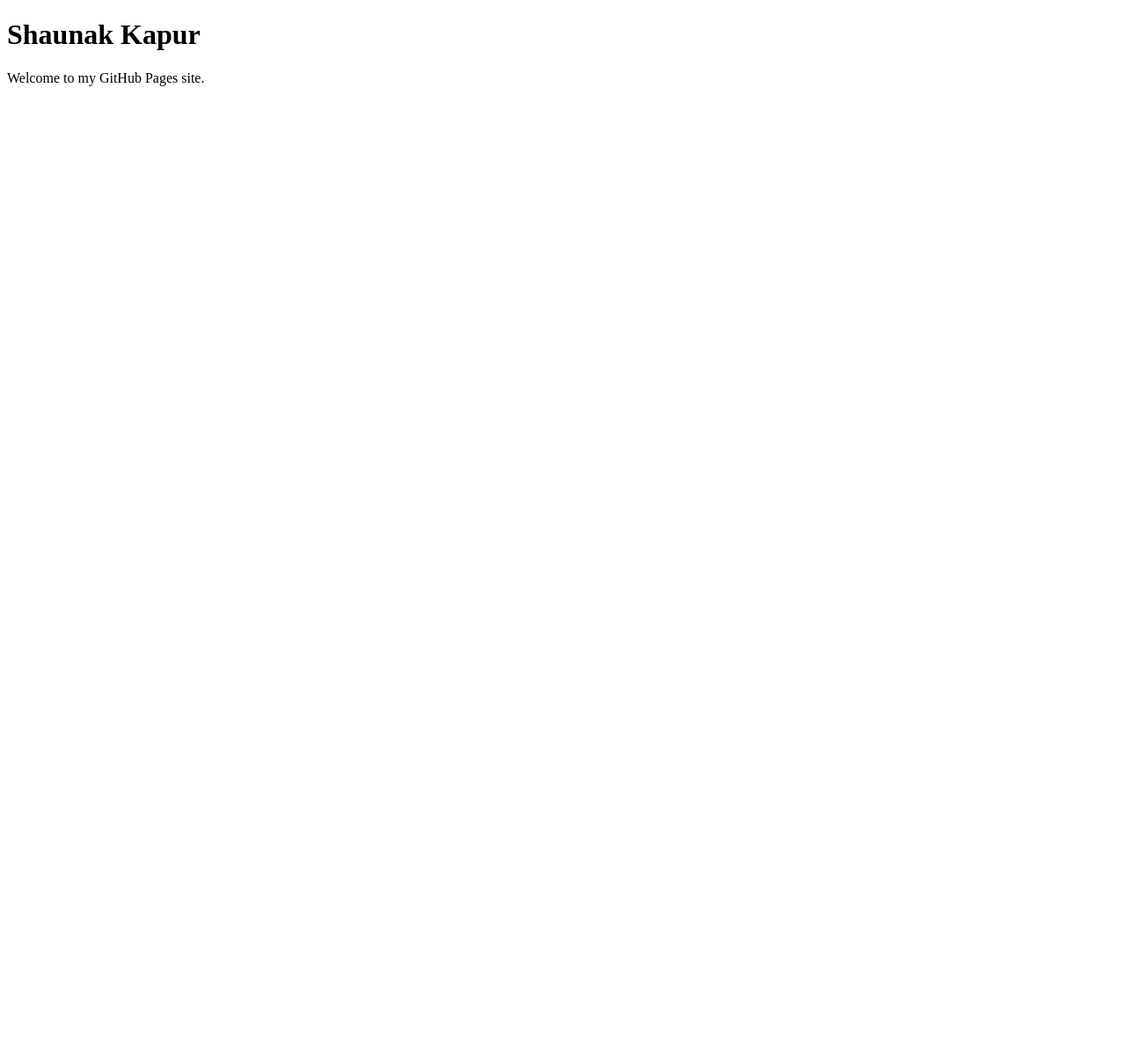
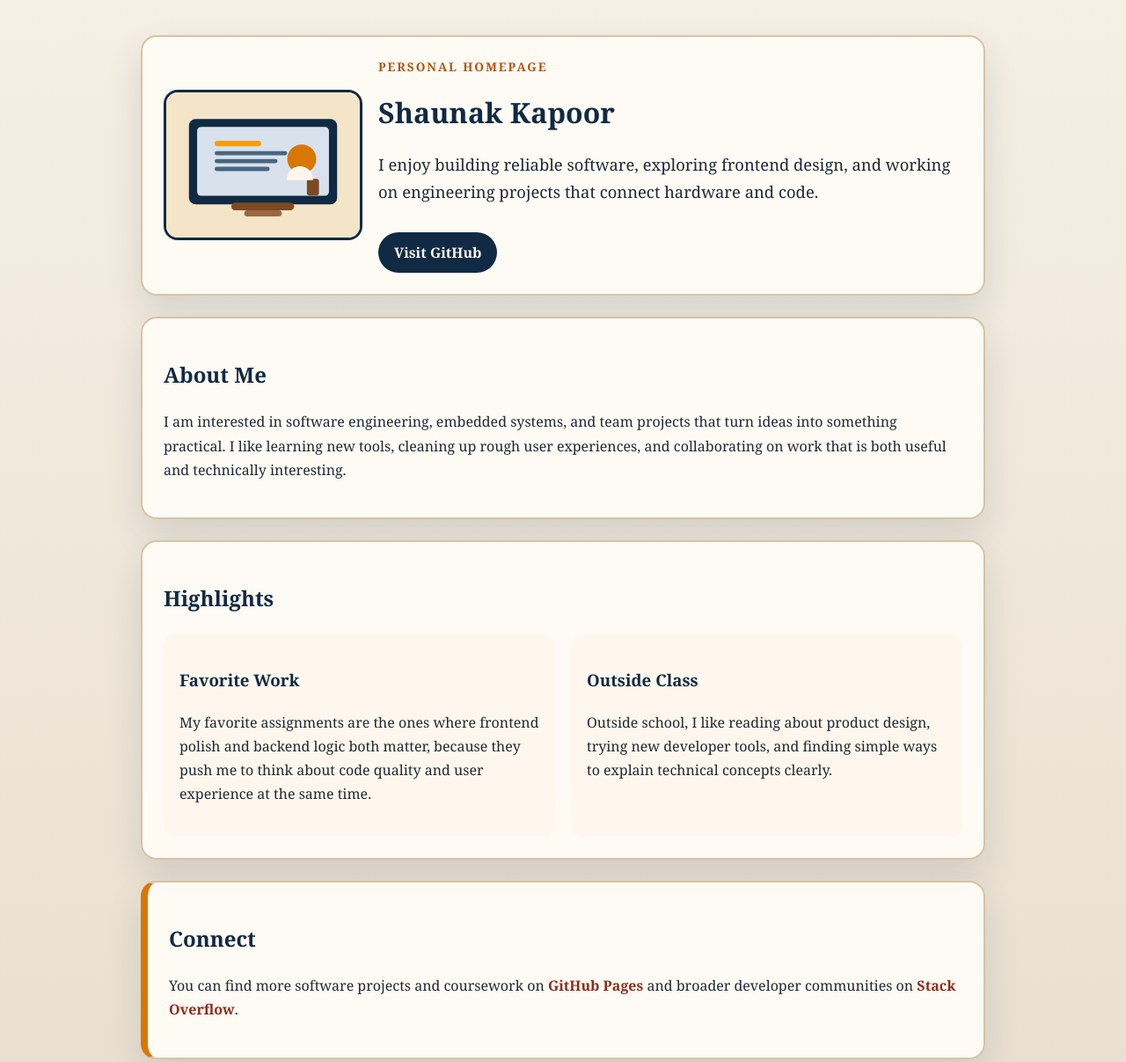
Before and after one commit to shaunak1206/shaunak1206.github.io, a plain HTML site: page index.html in a window 1280 px wide. Shown: the top 1207 px of the page at 88% size. Before the commit the page ends 800 px from the top, so only its background shows below. Drawn offline with Linux system fonts and the light colour scheme.

Commit message:
Publish homework personal site

```diff
--- a/index.html
+++ b/index.html
@@ -1,11 +1,76 @@
-<!doctype html>
-<html>
+<!DOCTYPE html>
+<html lang="en">
   <head>
+    <meta charset="UTF-8" />
+    <meta name="viewport" content="width=device-width, initial-scale=1.0" />
     <meta name="google-site-verification" content="2eJvTmA9PDaBYqYv0GMzokDo6ssvO8T7ZOUeJiV2wYk" />
-    <title>Shaunak Kapur</title>
+    <meta
+      name="description"
+      content="A personal homepage for an engineering student featuring interests, project experience, and ways to connect online."
+    />
+    <title>Shaunak Kapoor | Personal Site</title>
+    <link rel="stylesheet" href="stylesheet.css" />
   </head>
   <body>
-    <h1>Shaunak Kapur</h1>
-    <p>Welcome to my GitHub Pages site.</p>
+    <div id="page-shell">
+      <div class="card hero">
+        <img
+          class="portrait"
+          src="workspace-illustration.svg"
+          alt="Illustration of a desk workspace with a laptop and coffee mug"
+        />
+        <div>
+          <p class="eyebrow">Personal Homepage</p>
+          <h1>Shaunak Kapoor</h1>
+          <p class="lead">
+            I enjoy building reliable software, exploring frontend design, and working on
+            engineering projects that connect hardware and code.
+          </p>
+          <a class="button-link" href="https://github.com/" target="_blank" rel="noreferrer">
+            Visit GitHub
+          </a>
+        </div>
+      </div>
+
+      <div class="card section-block">
+        <h2>About Me</h2>
+        <p>
+          I am interested in software engineering, embedded systems, and team projects that turn
+          ideas into something practical. I like learning new tools, cleaning up rough user
+          experiences, and collaborating on work that is both useful and technically interesting.
+        </p>
+      </div>
+
+      <div class="card section-block">
+        <h2>Highlights</h2>
+        <div class="two-column">
+          <div class="info-box">
+            <h3>Favorite Work</h3>
+            <p>
+              My favorite assignments are the ones where frontend polish and backend logic both
+              matter, because they push me to think about code quality and user experience at the
+              same time.
+            </p>
+          </div>
+          <div class="info-box">
+            <h3>Outside Class</h3>
+            <p>
+              Outside school, I like reading about product design, trying new developer tools, and
+              finding simple ways to explain technical concepts clearly.
+            </p>
+          </div>
+        </div>
+      </div>
+
+      <div class="card section-block" id="contact">
+        <h2>Connect</h2>
+        <p>
+          You can find more software projects and coursework on
+          <a href="https://pages.github.com/" target="_blank" rel="noreferrer">GitHub Pages</a>
+          and broader developer communities on
+          <a href="https://stackoverflow.com/" target="_blank" rel="noreferrer">Stack Overflow</a>.
+        </p>
+      </div>
+    </div>
   </body>
 </html>
--- /dev/null
+++ b/stylesheet.css
@@ -0,0 +1,105 @@
+body {
+  margin: 0;
+  background: linear-gradient(180deg, #f5efe4 0%, #e9dfcf 100%);
+  color: #1f2933;
+  font-family: Georgia, "Times New Roman", serif;
+}
+
+h1,
+h2,
+h3 {
+  color: #102a43;
+}
+
+a {
+  color: #8b2e1d;
+  text-decoration: none;
+  font-weight: 700;
+}
+
+a:hover {
+  color: #d97706;
+}
+
+#page-shell {
+  max-width: 960px;
+  margin: 0 auto;
+  padding: 40px 20px 64px;
+}
+
+#contact {
+  border-left: 8px solid #d97706;
+}
+
+.card {
+  background-color: rgba(255, 252, 247, 0.94);
+  border: 2px solid #d8c3a5;
+  border-radius: 18px;
+  margin-bottom: 24px;
+  padding: 24px;
+  box-shadow: 0 18px 40px rgba(16, 42, 67, 0.12);
+}
+
+.hero {
+  display: grid;
+  grid-template-columns: 220px 1fr;
+  gap: 24px;
+  align-items: center;
+}
+
+.portrait {
+  width: 100%;
+  border-radius: 16px;
+  border: 3px solid #102a43;
+}
+
+.eyebrow {
+  margin: 0 0 8px;
+  color: #b45309;
+  font-size: 0.85rem;
+  font-weight: 700;
+  letter-spacing: 0.14em;
+  text-transform: uppercase;
+}
+
+.lead {
+  font-size: 1.15rem;
+  line-height: 1.7;
+}
+
+.button-link {
+  display: inline-block;
+  margin-top: 12px;
+  padding: 12px 18px;
+  background-color: #102a43;
+  color: #fff7ed;
+  border-radius: 999px;
+}
+
+.button-link:hover {
+  color: #102a43;
+  background-color: #f59e0b;
+}
+
+.section-block {
+  line-height: 1.7;
+}
+
+.two-column {
+  display: grid;
+  grid-template-columns: repeat(2, minmax(0, 1fr));
+  gap: 18px;
+}
+
+.info-box {
+  padding: 18px;
+  background-color: #fff7ed;
+  border-radius: 14px;
+}
+
+@media (max-width: 720px) {
+  .hero,
+  .two-column {
+    grid-template-columns: 1fr;
+  }
+}
```
Also changed, not shown: workspace-illustration.svg (added).
